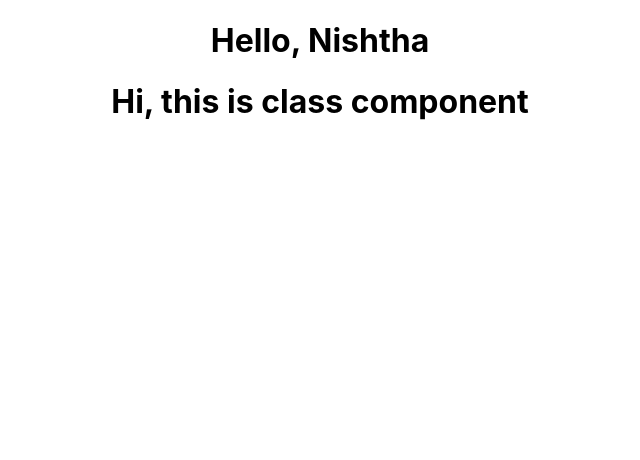
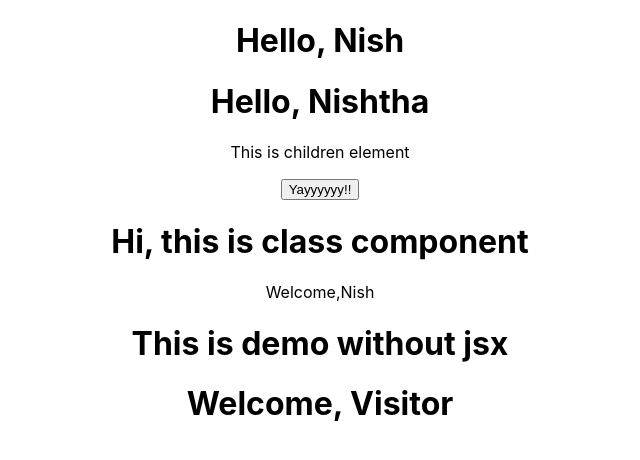
Before and after one commit to Nish-026/Learning_React, a React (Create React App) app in the folder first_app/: page / in a window 1280 px wide. Shown: the top 460 px of the page, without its empty margins (320-960 px from the left). Built offline with nearby package versions, Linux system fonts and the light colour scheme.

Commit message:
Props and state

```diff
--- a/first_app/src/App.js
+++ b/first_app/src/App.js
@@ -1,13 +1,21 @@
-import React,{Component} from 'react';
+import React, { Component } from 'react';
 import './App.css';
 import Welcome from './components/welcome'
 import Greet from './components/Greet'
-class App extends Component{
-  render(){
+import Hello from './components/hello'
+import Message from './components/message';
+class App extends Component {
+  render() {
     return (
       <div className='App'>
-        <Greet />
-        <Welcome />
+        <Greet name="Nish" />
+        <Greet name="Nishtha">
+          <p>This is children element</p>
+          <button>Yayyyyyy!!</button>
+        </Greet>
+        <Welcome name="Nish" />
+        <Hello />
+        <Message/>
       </div>
     )
   }
--- a/first_app/src/components/Greet.js
+++ b/first_app/src/components/Greet.js
@@ -1,10 +1,15 @@
 
 
-// This is how functional component is made
+// This is how functional component is made and we use props in this form
 import React from 'react'
 
-function Greet() {
-    return <h1>Hello, Nishtha</h1>
+function Greet(props) {
+    return (
+        <div>
+            <h1>Hello, {props.name}</h1>
+            {props.children}
+        </div>
+    )
 }
 
 export default Greet
--- /dev/null
+++ b/first_app/src/components/hello.js
@@ -0,0 +1,20 @@
+import React from "react"
+
+const Hello= ()=>{
+    //This is JSX
+    // return(
+    //     <div>
+    //         <h1>This is JSX demo</h1>
+    //     </div>
+    // )
+    //Now returning the component without using jsx
+
+    return React.createElement("div",{id:'hello',className:"hello_div"},React.createElement("h1",null,'This is demo without jsx'))
+
+    // so createElement takes three properties
+    // 1. is the tag name you wnat to create
+    // 2. Second is the optional properties that you want like id and className
+    // 3. Third is the content
+}
+
+export default Hello
--- /dev/null
+++ b/first_app/src/components/message.js
@@ -0,0 +1,22 @@
+
+// this is the demo of state in class components
+
+import React, { Component } from 'react'
+
+class Message extends Component {
+    render() {
+        console.log(this.props)
+        return (
+            <div>
+                <h1>Welcome, Visitor</h1>
+            </div>
+        )
+
+    }
+}
+
+export default Message
+
+
+// we are using a button called subscribe, so when a user clicks on
+// subscribe button, the user should get a message like Thanks for subscribing
--- a/first_app/src/components/welcome.js
+++ b/first_app/src/components/welcome.js
@@ -1,11 +1,18 @@
 
 
-//This is how class component is made
-import React, {Component} from 'react'
+//This is how class component is made adn we use props in this form
+import React, { Component } from 'react'
 
-class Welcome extends Component{
-    render(){
-        return <h1>Hi, this is class component</h1>
+class Welcome extends Component {
+    render() {
+        console.log(this.props)
+        return (
+            <div>
+                <h1>Hi, this is class component</h1>
+                <p>Welcome,{this.props.name}</p>
+            </div>
+        )
+
     }
 }
 
```
Also changed, not shown: 1 other file (tests, documents, lock files or other folders).
